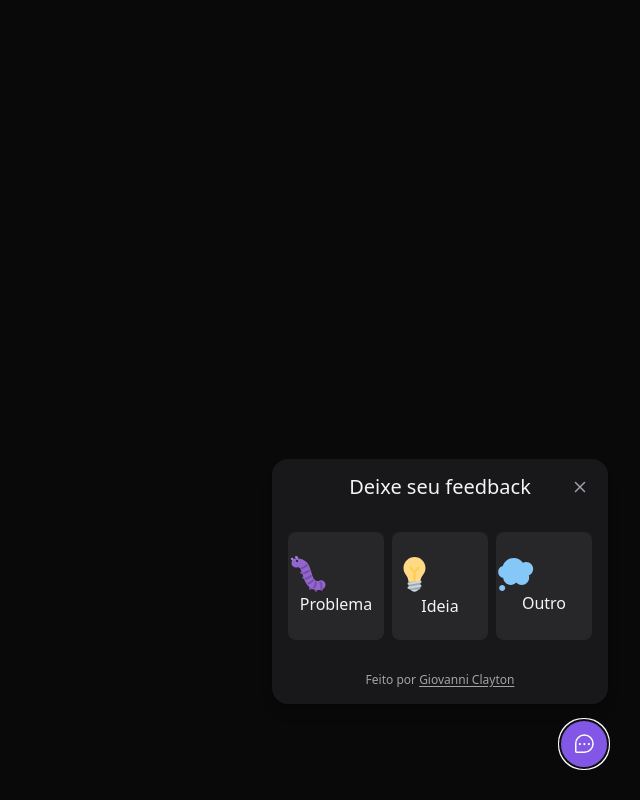
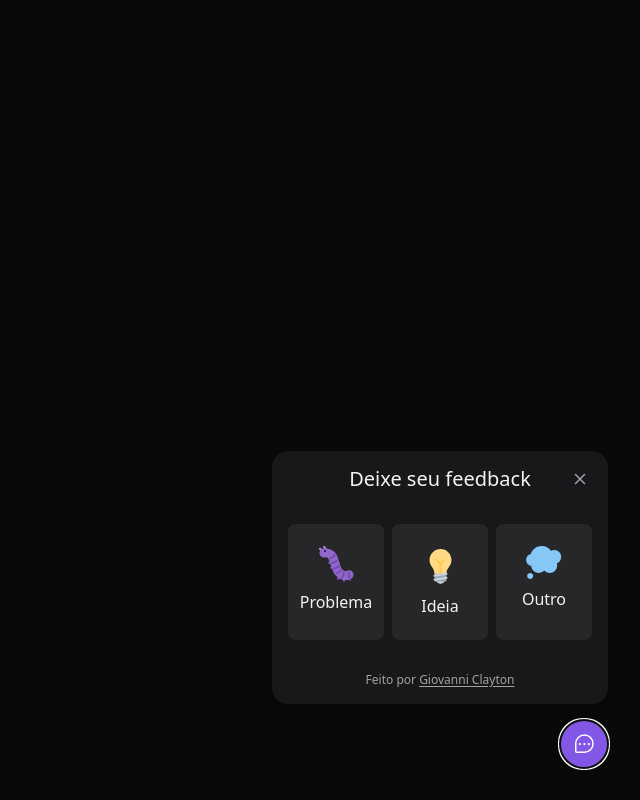
Before and after one commit to Gclayton0207/NLW-Impulse-, a React (Vite) app: page / in a window 1280 px wide. Both pictures are taken after a click on the button "Feedback". Shown: the whole page, without its empty margins (640-1280 px from the left). Built offline with nearby package versions, Linux system fonts and the light colour scheme.

Commit message:
adicionando div de tipo de feedback

```diff
--- a/src/components/WidgetForm.tsx
+++ b/src/components/WidgetForm.tsx
@@ -3,6 +3,7 @@
 import bugImageUrl from "../assets/bug.svg";
 import ideaImageUrl from "../assets/idea.svg";
 import thoughtImageUrl from "../assets/thought.svg";
+import { useState } from "react";
 
 const feedbacktypes = {
   BUG: {
@@ -27,7 +28,12 @@
     },
   },
 };
+
+
+type Feedbacktype = keyof typeof feedbacktypes;
+
 export function WidgetForm() {
+    const [Feedbacktype, setFeedbacktype] = useState <Feedbacktype | null> (null);
   return (
     <div className="bg-zinc-900 p-4 relative rounded-2xl mb-4 flex flex-col items-center shadow-lg w-[calc(100vw-2rem)] md:w-auto">
       <header>
@@ -38,8 +44,11 @@
           { Object.entries(feedbacktypes).map(([key, value]) =>{
               return(
                   <button
-                    className="bg-zinc-800 rounded-lg py-5 w-24 flex-1 flex-col items-center gap-2 border-2 border-transparent
+                    key={key}
+                    className="bg-zinc-800 rounded-lg py-5 w-24 flex-1 flex flex-col items-center gap-2 border-2 border-transparent
                     hover:border-brand-500  focus:border-brand-500 focus:outline-none"
+                    type="button"
+                    onClick={()=> setFeedbacktype(key as Feedbacktype)}
                   >
                       <img src={value.image.source} alt={value.image.alt}/>
                      <span>{value.title}</span>
```
